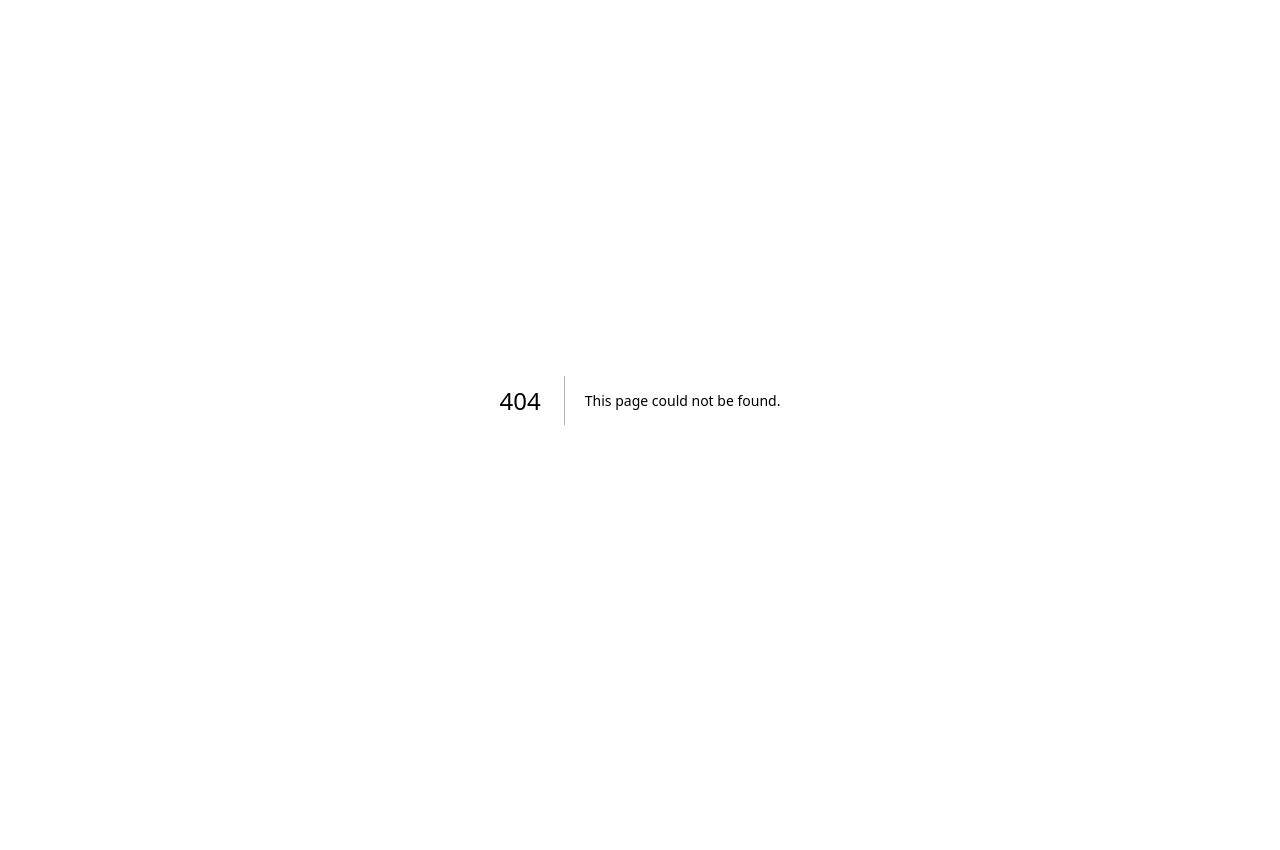
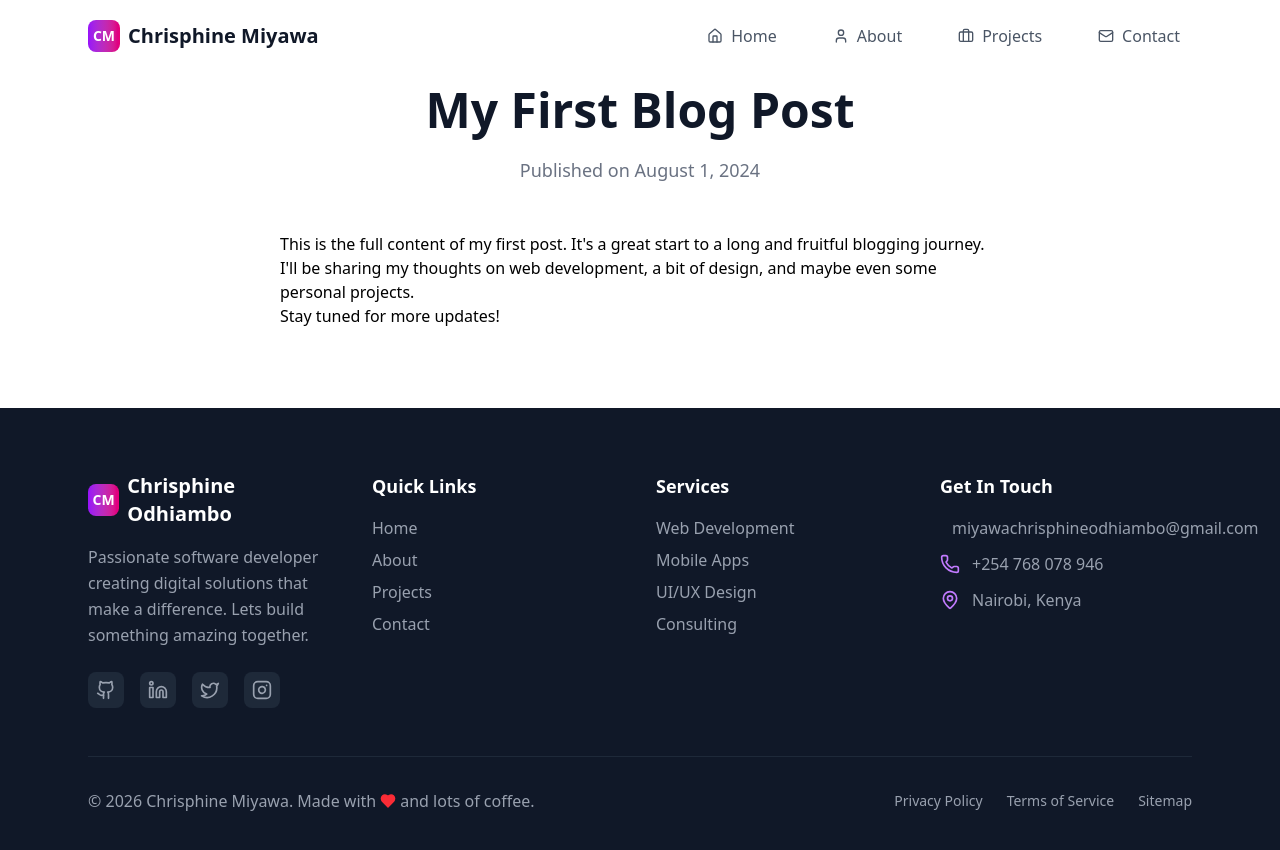
Before and after one commit to Chrisphine0/portfolios, a Next.js app: page /blog/my-first-post in a window 1280 px wide. Before the commit this address had no page. Shown: the top 850 px of the page. Before the commit the page ends 800 px from the top, so only its background shows below. Built offline with nearby package versions, Linux system fonts and the light colour scheme.

Commit message:
created the front-end for the blog

```diff
--- /dev/null
+++ b/app/blog/[slug]/page.tsx
@@ -0,0 +1,94 @@
+'use client'
+
+import { useState, useEffect } from 'react'
+import { notFound } from 'next/navigation'
+import Navigation from '@/components/navigation'
+import Footer from '@/components/footer'
+
+interface Post {
+  slug: string
+  title: string
+  content: string
+  date: string
+}
+
+// Dummy function to simulate fetching a single post
+const getPost = async (slug: string): Promise<Post | null> => {
+  const posts: Post[] = [
+    {
+      slug: 'my-first-post',
+      title: 'My First Blog Post',
+      content: `<p>This is the full content of my first post. It's a great start to a long and fruitful blogging journey. I'll be sharing my thoughts on web development, a bit of design, and maybe even some personal projects.</p><p>Stay tuned for more updates!</p>`,
+      date: '2024-08-01',
+    },
+    {
+      slug: 'understanding-react-hooks',
+      title: 'Understanding React Hooks',
+      content: `<p>React Hooks have revolutionized how we write components. In this post, we'll explore the most common hooks and how to use them effectively.</p><h2>useState</h2><p>The <code>useState</code> hook is the most basic and essential hook for managing state in a functional component.</p><h2>useEffect</h2><p>The <code>useEffect</code> hook lets you perform side effects in functional components, such as data fetching, subscriptions, or manually changing the DOM.</p>`,
+      date: '2024-08-05',
+    },
+  ]
+  return posts.find((p) => p.slug === slug) || null
+}
+
+export default function BlogPostPage({ params }: { params: { slug: string } }) {
+  const [post, setPost] = useState<Post | null>(null)
+  const [isLoading, setIsLoading] = useState(true)
+
+  useEffect(() => {
+    const fetchPost = async () => {
+      setIsLoading(true)
+      const fetchedPost = await getPost(params.slug)
+      if (!fetchedPost) {
+        notFound()
+      }
+      setPost(fetchedPost)
+      setIsLoading(false)
+    }
+    fetchPost()
+  }, [params.slug])
+
+  if (isLoading) {
+    return (
+      <div className="min-h-screen bg-white dark:bg-gray-900">
+        <Navigation />
+        <main className="max-w-3xl mx-auto px-6 py-20">
+          <div className="animate-pulse">
+            <div className="h-12 bg-gray-300 dark:bg-gray-700 rounded w-3/4 mb-4"></div>
+            <div className="h-4 bg-gray-300 dark:bg-gray-700 rounded w-1/4 mb-8"></div>
+            <div className="space-y-4">
+              <div className="h-6 bg-gray-300 dark:bg-gray-700 rounded"></div>
+              <div className="h-6 bg-gray-300 dark:bg-gray-700 rounded w-5/6"></div>
+              <div className="h-6 bg-gray-300 dark:bg-gray-700 rounded w-4/6"></div>
+            </div>
+          </div>
+        </main>
+        <Footer />
+      </div>
+    )
+  }
+
+  if (!post) return null // This will be handled by notFound() in useEffect
+
+  return (
+    <div className="min-h-screen bg-white dark:bg-gray-900">
+      <Navigation />
+      <main className="max-w-3xl mx-auto px-6 py-20">
+        <article>
+          <header className="mb-12 text-center">
+            <h1 className="text-5xl font-extrabold text-gray-900 dark:text-white leading-tight">{post.title}</h1>
+            <p className="text-lg text-gray-500 dark:text-gray-400 mt-4">
+              Published on {new Date(post.date).toLocaleDateString('en-US', { year: 'numeric', month: 'long', day: 'numeric' })}
+            </p>
+          </header>
+
+          <div
+            className="prose prose-lg dark:prose-invert mx-auto"
+            dangerouslySetInnerHTML={{ __html: post.content }}
+          />
+        </article>
+      </main>
+      <Footer />
+    </div>
+  )
+}
```
